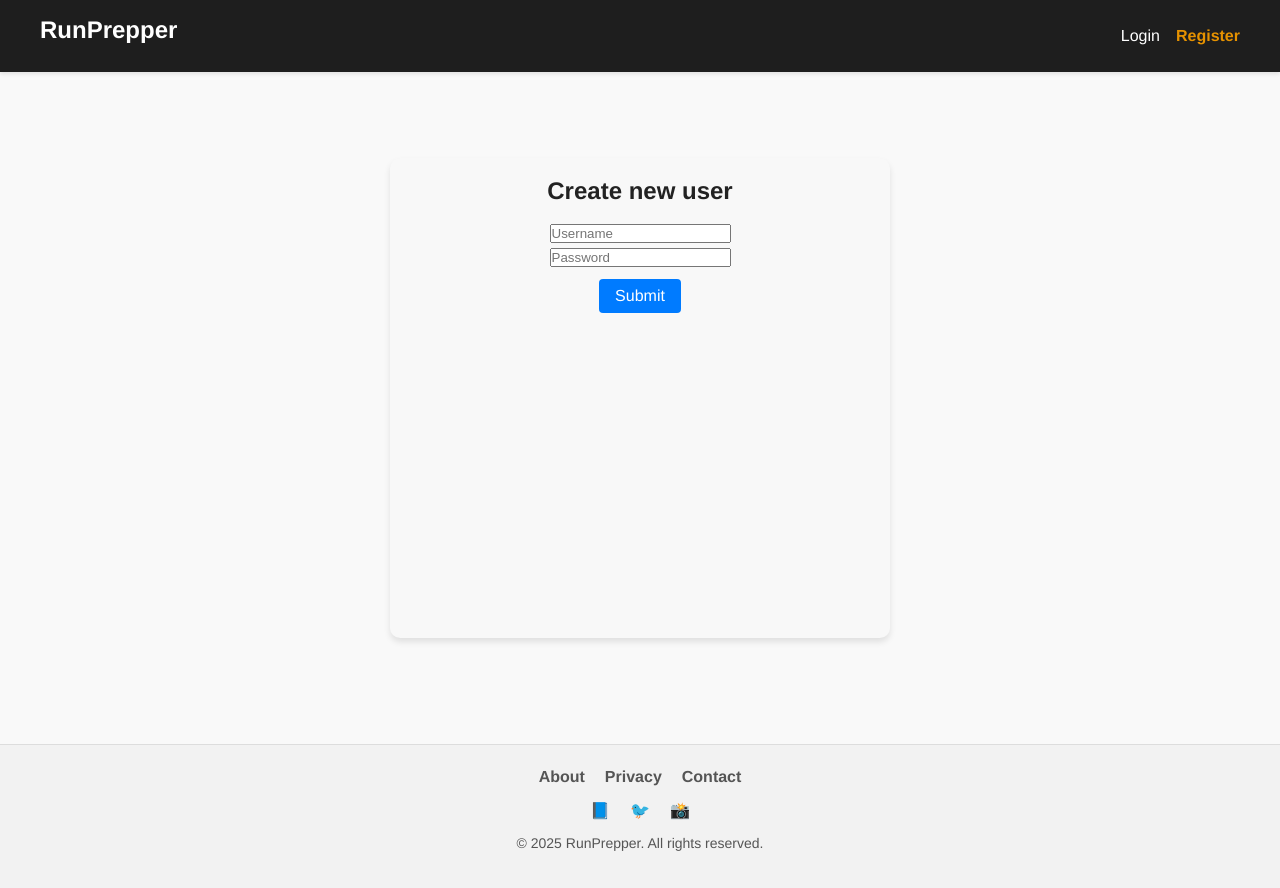
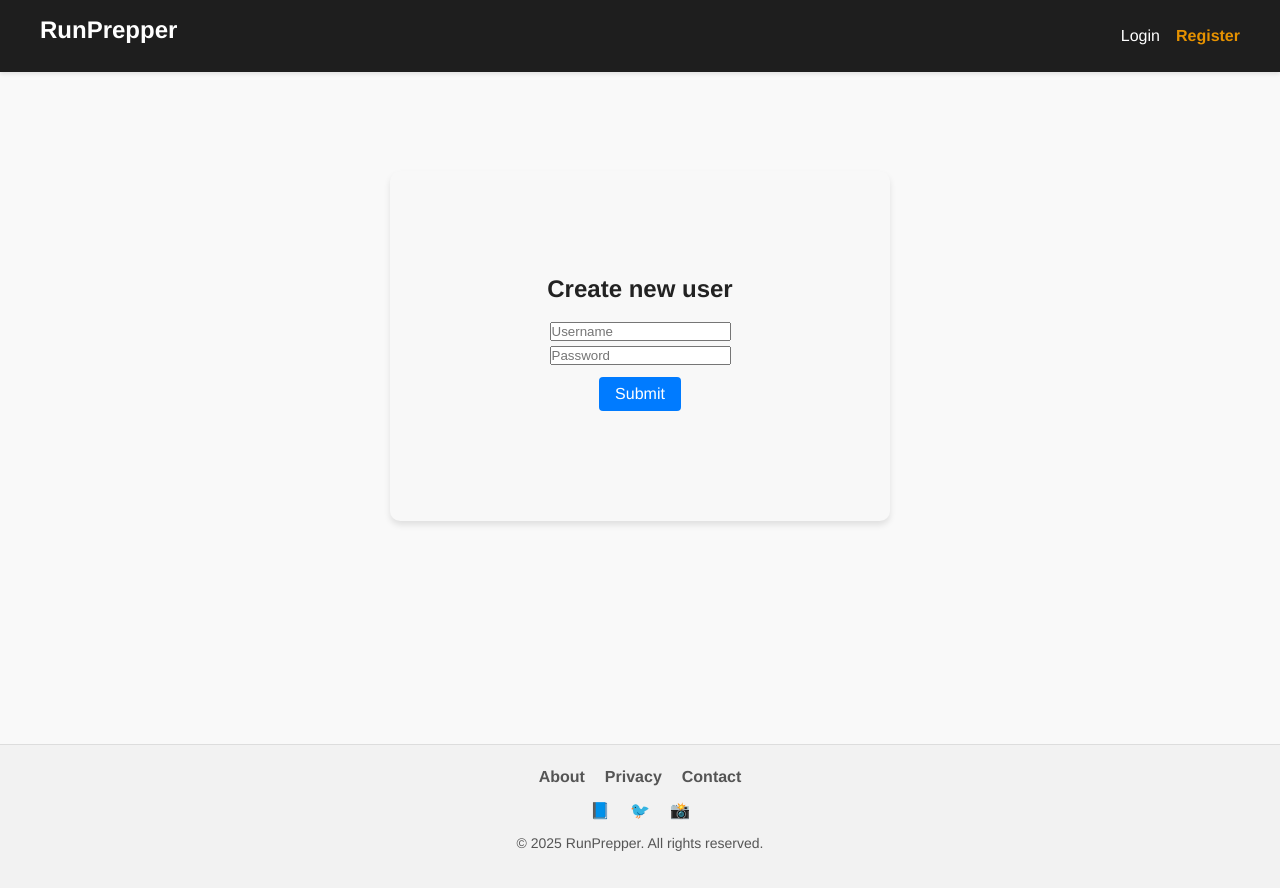
Before and after one commit to dangosailing/aidev24_webdev_fe, a React (Vite) app: page /register in a window 1280 px wide. Built offline with nearby package versions, Linux system fonts and the light colour scheme; some icons are missing.

Commit message:
fix border size

```diff
--- a/src/styles/Form.css
+++ b/src/styles/Form.css
@@ -53,9 +53,10 @@
 
 @media (min-width: 1025px) {
     .form-container {
+        padding-bottom: 100px;
+        padding-top: 100px;
         width: 50%;
         max-width: 500px;
-        min-height: 60vh;
         top: 20%;
     }
 
```
